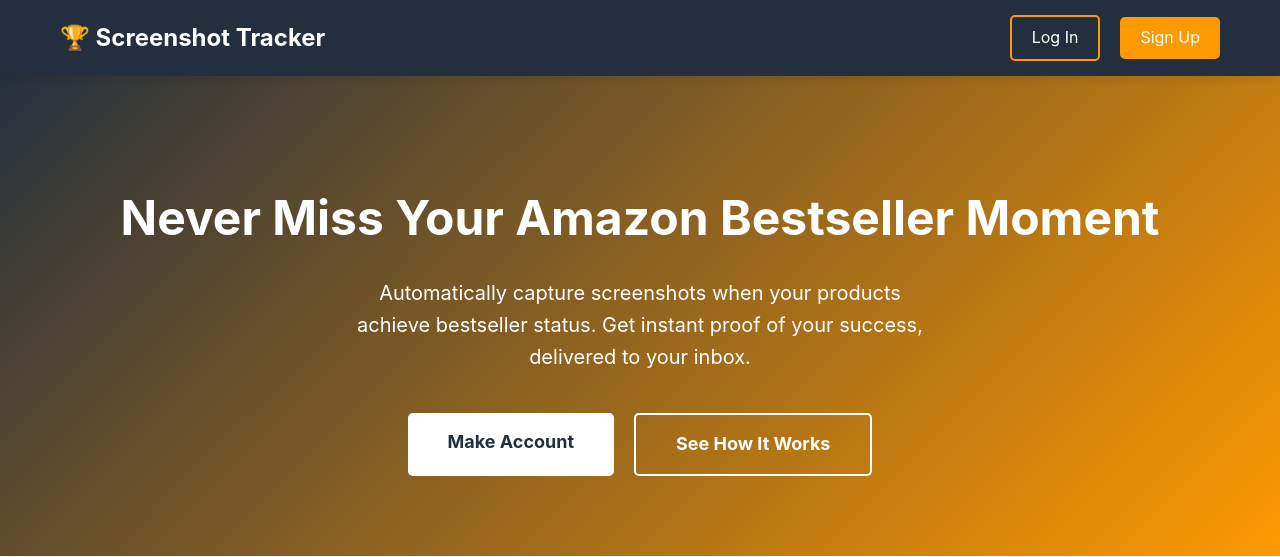
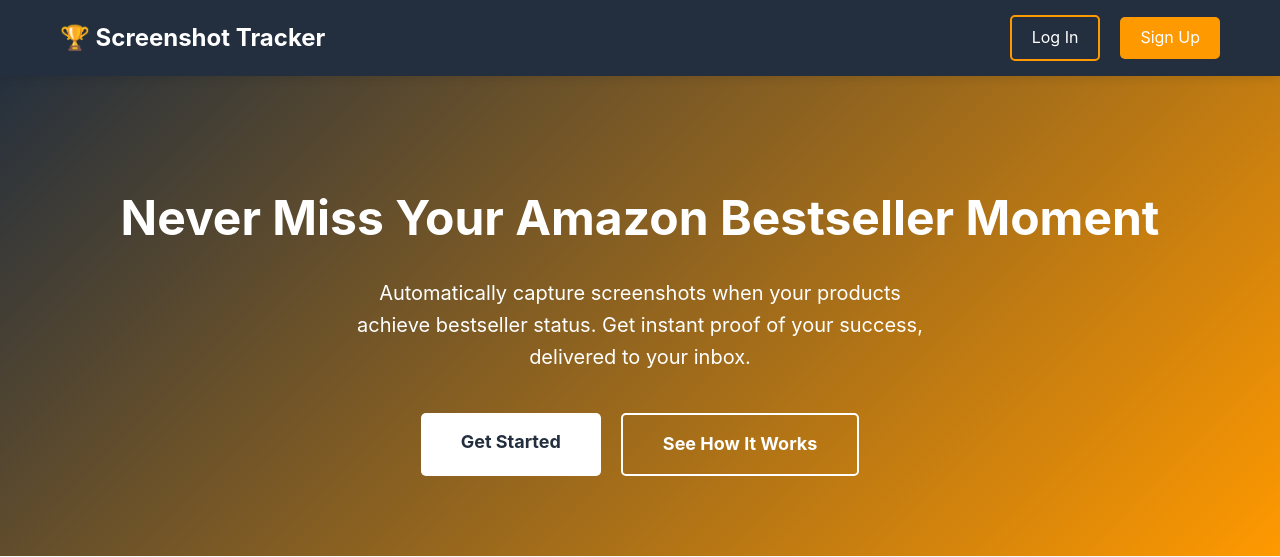
Before and after one commit to SodaCatStudio/amazon-screenshot-tracker, a Flask app: page / in a window 1280 px wide. Shown: the top 557 px of the page. Run offline with Flask 3, Linux system fonts and the light colour scheme; some libraries are stand-ins or nearby versions.

Commit message:
Finishing Stripe implementation, updating landing page

```diff
--- a/templates/landing.html
+++ b/templates/landing.html
@@ -401,7 +401,7 @@
             <a href="/" class="logo">🏆 Screenshot Tracker</a>
             <div class="nav-links">
                 <a href="{{ url_for('auth.login') }}" class="btn-login">Log In</a>
-                <a href="{{ url_for('auth.register') }}" class="btn-signup">Sign Up</a>
+                <a href="{{ url_for('pricing') }}" class="btn-signup">Sign Up</a>
             </div>
         </div>
     </nav>
@@ -411,7 +411,7 @@
         <h1>Never Miss Your Amazon Bestseller Moment</h1>
         <p>Automatically capture screenshots when your products achieve bestseller status. Get instant proof of your success, delivered to your inbox.</p>
         <div class="cta-buttons">
-            <a href="{{ url_for('auth.register') }}" class="btn btn-primary">Make Account</a>
+            <a href="{{ url_for('pricing') }}" class="btn btn-primary">Get Started</a>
             <a href="#how-it-works" class="btn btn-secondary">See How It Works</a>
         </div>
     </section>
@@ -572,7 +572,7 @@
             </div>
 
             <div style="text-align: center; margin-top: 40px;">
-                <a href="{{ url_for('auth.register') }}" class="btn btn-primary">Get Started</a>
+                <a href="{{ url_for('pricing') }}" class="btn btn-primary">Get Started</a>
             </div>
         </div>
     </section>
```
Also changed, not shown: 1 other file.
